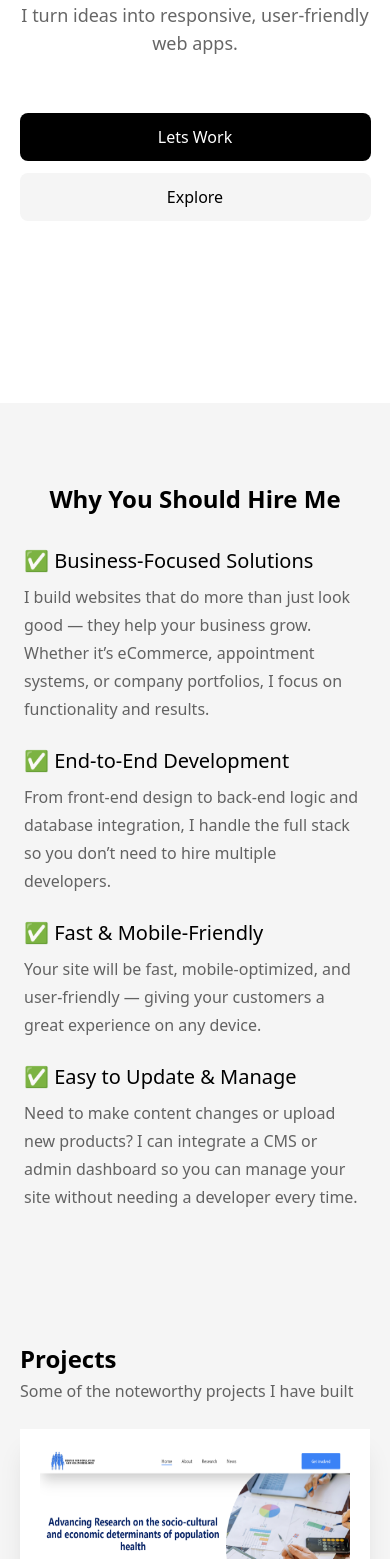
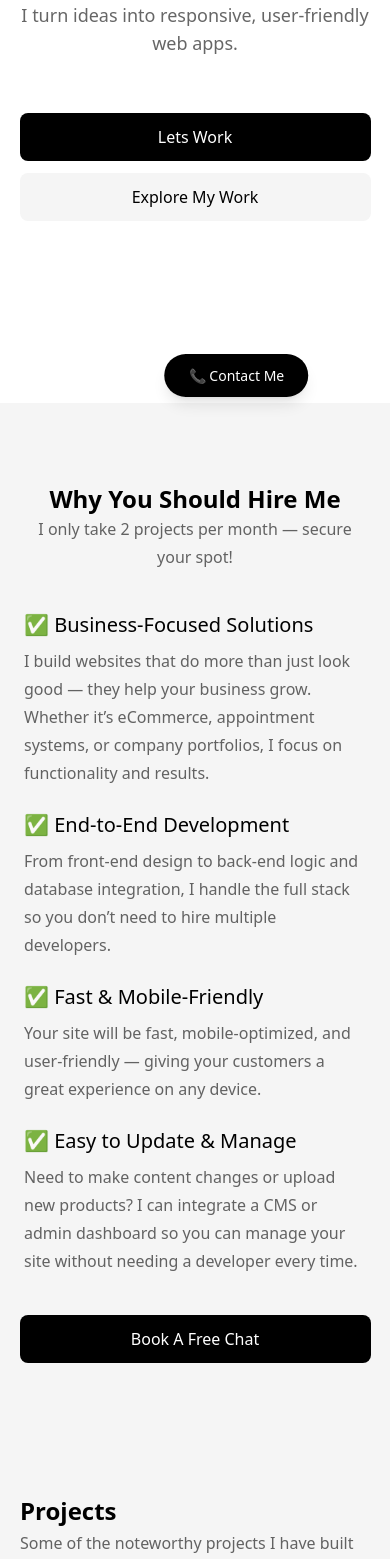
Before and after one commit to lamba01/port, a React (Vite) app: page / in a window 390 px wide. Shown: the part 441-2000 px from the top of the page. Built offline with nearby package versions, Linux system fonts and the light colour scheme.

Commit message:
optimizing for mobile devices

```diff
--- a/src/App.jsx
+++ b/src/App.jsx
@@ -8,6 +8,7 @@ import Work from "./pages/work";
 import Navbar from "./components/navBar";
 import Footer from "./components/footer";
 import ThankYou from "./pages/thankYou";
+import StickyContactButton from "./components/stickyContactBtn";
 import AOS from "aos";
 import "aos/dist/aos.css";
 
@@ -39,6 +40,7 @@ const App = () => {
   return (
     <>
       <Navbar />
+      <StickyContactButton />
       <Routes>
         <Route path="/" element={<Home />} />
         <Route path="/about" element={<About />} />
--- a/src/components/navBar.jsx
+++ b/src/components/navBar.jsx
@@ -36,7 +36,7 @@ export default function navBar() {
           projects
         </a>
         <a
-          className="text-sm md:text-lg text-black/60 hover:text-black"
+          className="text-sm md:text-lg text-black/60 hover:text-black hidden sm:block"
           href="https://johncodes.xyz/#contact"
           rel="noopener noreferrer"
         >
--- /dev/null
+++ b/src/components/stickyContactBtn.jsx
@@ -0,0 +1,15 @@
+import React from "react";
+
+export default function StickyContactButton() {
+  return (
+    <div className="fixed bottom-4 right-[10px] -translate-x-1/2 z-50 block sm:hidden">
+      <a
+        href="https://johncodes.xyz/#contact"
+        rel="noopener noreferrer"
+        className="bg-black text-white px-6 py-3 rounded-full shadow-lg text-sm font-medium hover:bg-gray-800 transition-all duration-300"
+      >
+        📞 Contact Me
+      </a>
+    </div>
+  );
+}
--- a/src/pages/home.jsx
+++ b/src/pages/home.jsx
@@ -24,7 +24,7 @@ function Home() {
   }, []);
 
   return (
-    <div className="w-full">
+    <div>
       <Hero scrollToProjects={scrollToProjects} />
       <HireMe />
       <div ref={projectsRef}>
--- a/src/sections/contact.jsx
+++ b/src/sections/contact.jsx
@@ -40,6 +40,27 @@ export default function Contact() {
               errors={state.errors}
             />
           </div>
+          <div>
+            <label htmlFor="service" className="block mb-1 font-medium">
+              Service interested in
+            </label>
+            <select
+              name="service"
+              className="w-full px-4 py-2 border rounded-md border-black border-solid"
+              required
+            >
+              <option value="">Select one...</option>
+              <option value="Website">Website</option>
+              <option value="eCommerce">eCommerce</option>
+              <option value="Redesign">Redesign</option>
+              <option value="Other">Other</option>
+            </select>
+            <ValidationError
+              prefix="Service"
+              field="service"
+              errors={state.errors}
+            />
+          </div>
 
           <div>
             <label htmlFor="message" className="block mb-1 font-medium">
--- a/src/sections/hero.jsx
+++ b/src/sections/hero.jsx
@@ -38,9 +38,9 @@ export default function Hero({ scrollToProjects }) {
           onClick={scrollToProjects}
           className="bg-[#f5f5f5] text-black cursor-pointer py-3 px-8 sm:w-[250px] w-[90vw] hover:bg-[#d1d5db]"
           data-aos="fade-up"
-          data-aos-delay="600"
+          data-aos-delay="300"
         >
-          explore
+          explore my work
         </button>
       </div>
     </section>
--- a/src/sections/hireMe.jsx
+++ b/src/sections/hireMe.jsx
@@ -2,10 +2,16 @@ import React from "react";
 
 export default function HireMe() {
   return (
-    <section className="w-full py-20 px-6 sm:px-12 bg-[#f5f5f5]">
-      <h2 className="text-2xl sm:text-3xl font-semibold text-center mb-8 text-black">
-        Why You Should Hire Me
-      </h2>
+    <section className="w-full py-20 px-6 sm:px-12 bg-[#f5f5f5] flex flex-col justify-center items-center gap-10">
+      <div>
+        {" "}
+        <h2 className="text-2xl sm:text-3xl font-semibold text-center text-black">
+          Why You Should Hire Me
+        </h2>
+        <p className="text-center">
+          I only take 2 projects per month — secure your spot!
+        </p>
+      </div>
       <div className="grid gap-6 sm:grid-cols-2 max-w-5xl mx-auto text-black">
         <div>
           <h4 className="text-xl font-medium mb-2">
@@ -46,6 +52,14 @@ export default function HireMe() {
           </p>
         </div>
       </div>
+      <a href="#contact" className="sm:w-[250px] flex justify-center">
+        <button
+          className="bg-black text-white cursor-pointer py-3 px-8 sm:w-[250px] w-[90vw] hover:bg-[#333333]"
+          data-aos="fade-up"
+        >
+          Book a Free Chat
+        </button>
+      </a>
     </section>
   );
 }
```
